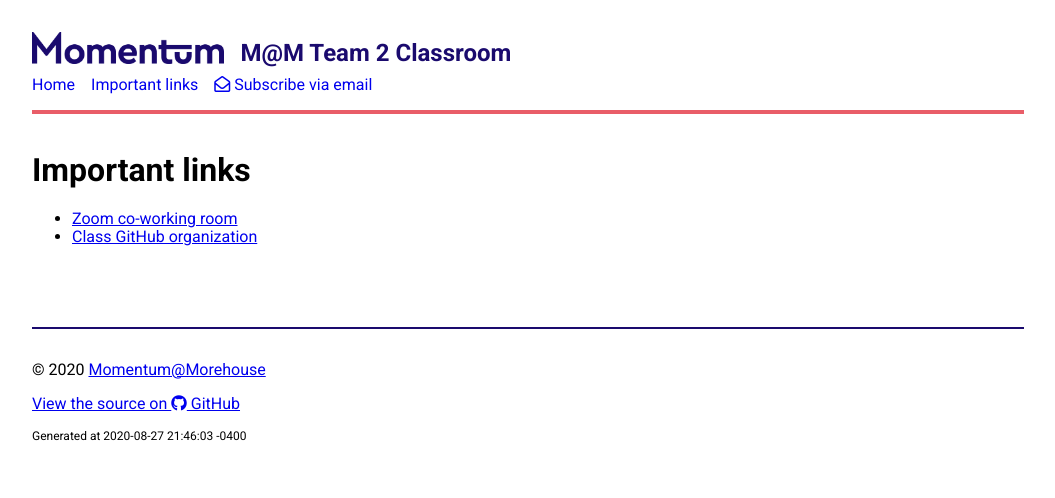
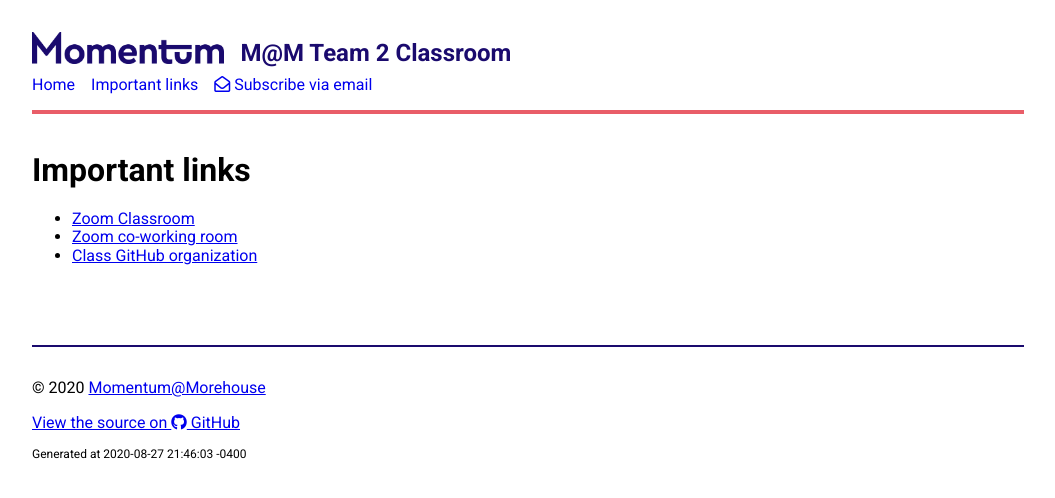
Before and after one commit to Momentum-Morehouse-2/Momentum-Morehouse-2.github.io, a Jekyll site: the page built from links.md, in a window 1280 px wide. Shown: the top 498 px of the page, without its empty margins (112-1167 px from the left). Built offline with Jekyll 4.4.1, drawn with Linux system fonts in a browser that asks for light colours; nearby versions of some CDN libraries; our own code applies the rules of GitHub Pages for plain Markdown files.

Commit message:
add Zoom links

```diff
--- a/links.md
+++ b/links.md
@@ -4,8 +4,8 @@ permalink: /links/
 ---
 
 # Important links
-
-* [Zoom co-working room](https://zoom.us/j/705824048)
+* [Zoom Classroom](https://us02web.zoom.us/j/86959899344?pwd=bUlMczQ4WFkvZm5uam4vTFo2djdEdz09)
+* [Zoom co-working room](https://us02web.zoom.us/j/87916737884?pwd=VkhhU0EvVHZRUjhRaUc2aHd2bHk3Zz09)
 * [Class GitHub organization](https://github.com/momentum-team-1)
 
 <!-- ## Phase 4 and Demos
```
